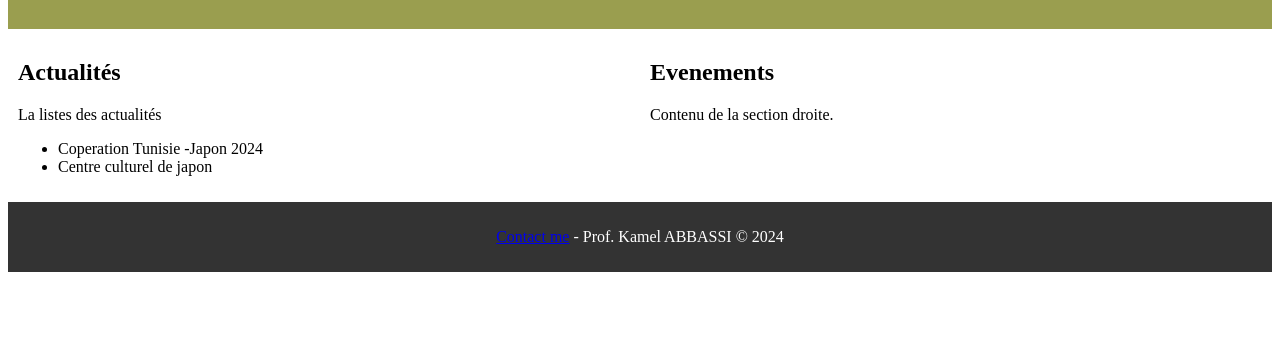
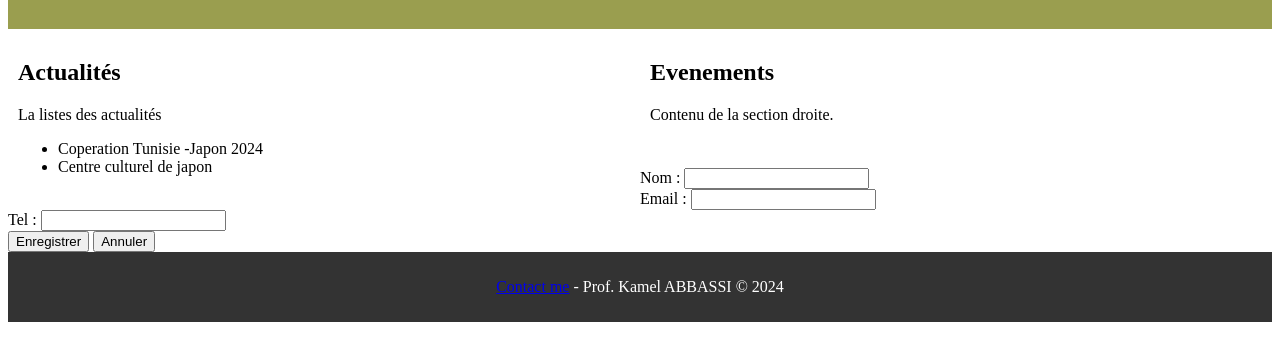
Before and after one commit to kbma/kbma.github.io, a plain HTML site: page index.html in a window 1280 px wide. Shown: the part 79-440 px from the top of the page. Drawn offline with Linux system fonts and the light colour scheme.

Commit message:
Update index.html

```diff
--- a/index.html
+++ b/index.html
@@ -27,6 +27,27 @@
         <p>Contenu de la section droite.</p>
         <img src="https://prod.cdn-medias.jeuneafrique.com/cdn-cgi/image/q=auto,f=auto,metadata=none,width=1215,fit=cover/https://prod.cdn-medias.jeuneafrique.com/medias/2017/07/17/tunisie-by-pixabay-e1500293699680.jpg" width="200px" alt="">
     </div>
+
+<div>
+    <form action="#" method="post">
+        <!-- Champs du formulaire -->
+        <label for="nom">Nom :</label>
+        <input type="text" id="nom" name="nom" required>
+        <br>
+        <label for="email">Email :</label>
+        <input type="email" id="email" name="email" required>
+        <br>
+        <label for="tel">Tel :</label>
+        <input type="tel" id="tel" name="tel" >
+        <br>
+        <input type="submit" value="Enregistrer">
+        <input type="reset" value="Annuler">
+    </form>
+</div>
+
+
+
+
     <!-- Div pour le pied de page -->
     <div style="clear: both; background-color: #333; color: white; padding: 10px; text-align:
 center;">
```
